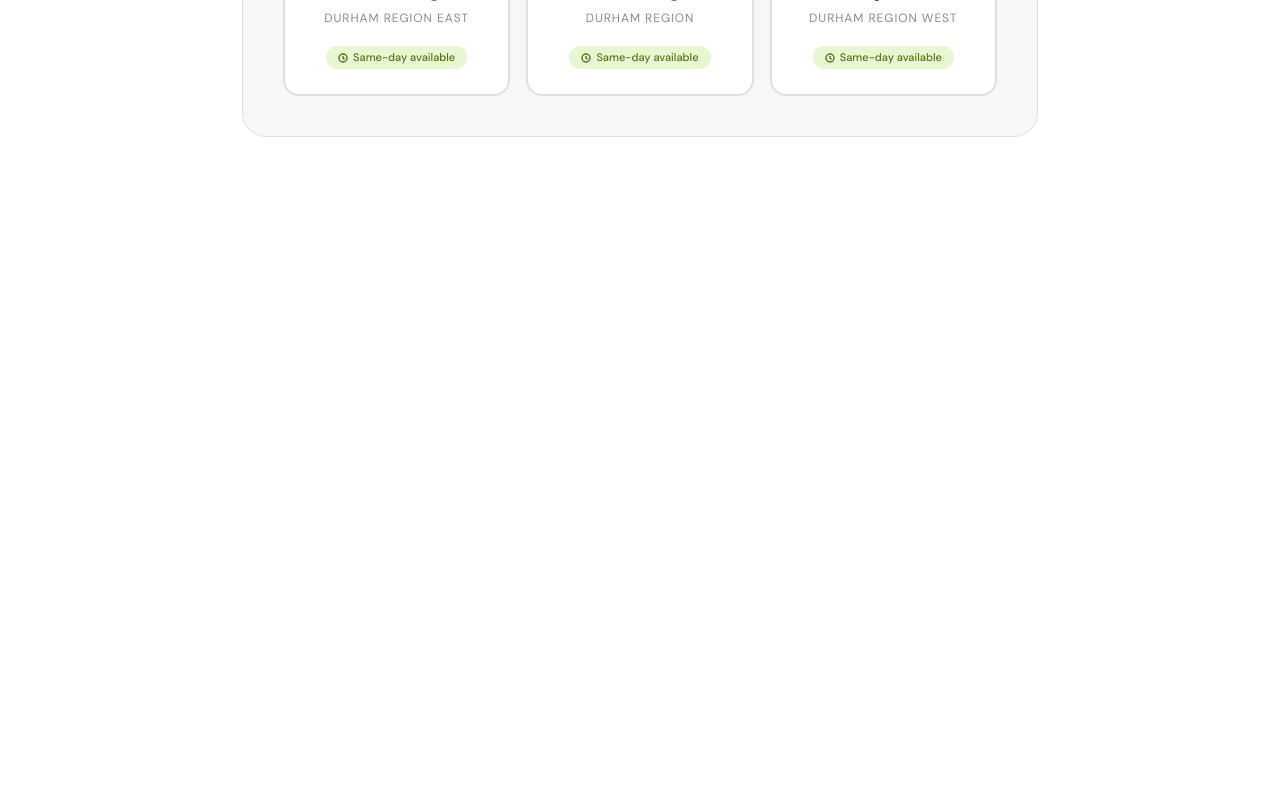
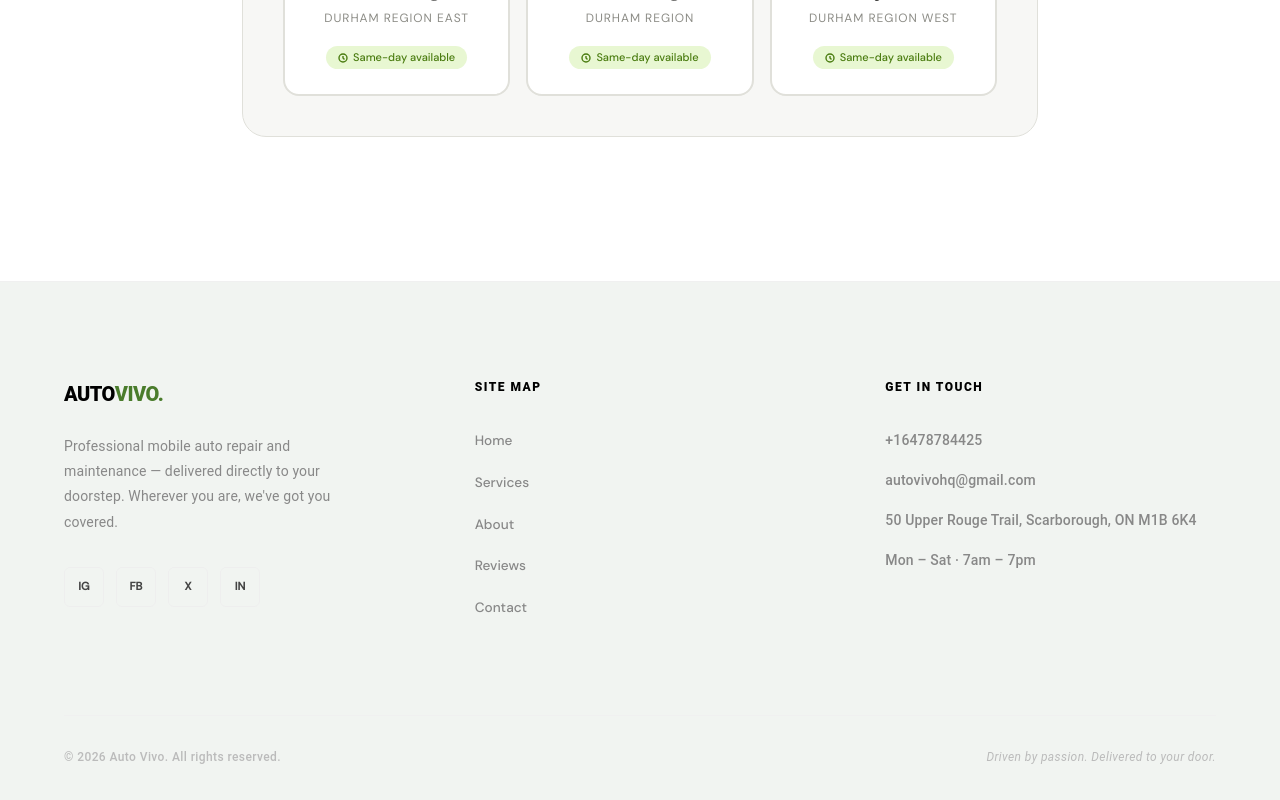
Before and after one commit to kunalSHU/auto-booking, a React (Create React App) app: page / in a window 1280 px wide. Shown: the part 922-1722 px from the top of the page. Before the commit the page ends 1203 px from the top, so only its background shows below. Built offline with nearby package versions, Linux system fonts and the light colour scheme.

Commit message:
added footer to main page

```diff
--- a/src/pages/VehiclePage.tsx
+++ b/src/pages/VehiclePage.tsx
@@ -2,6 +2,7 @@ import React, { useState, useEffect } from "react";
 import { useNavigate } from "react-router-dom";
 import { useCart } from '../context/CartContext';
 import '../styles/VehiclePage.css';
+import AppFooter from "../Components/AppFooter";
 
 interface VehicleOption {
     make: string;
@@ -587,6 +588,7 @@ const VehiclePage: React.FC<VehiclePageProps> = ({ onCartClick }) => {
                     <button className="floating-cart-dismiss" onClick={() => setIsCartDismissed(true)}>✕</button>
                 </div>
             )}
+            <AppFooter />
         </div>
     );
 };
```
